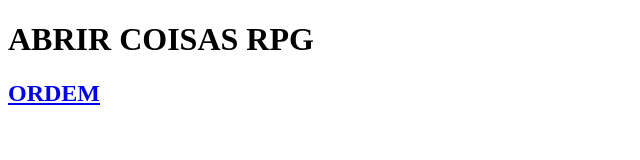
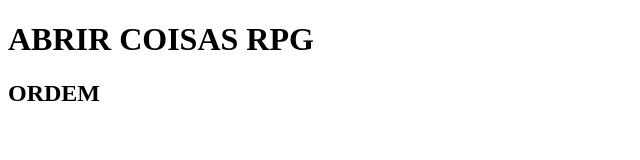
Before and after one commit to joseafonso14/cursinho-de-HTML, a plain HTML site: page html-css/RPG/PRG1/index.html in a window 1280 px wide. Shown: the whole page, without its empty margins (0-640 px from the left). Drawn offline with Linux system fonts and the light colour scheme.

Commit message:
Update index.html

```diff
--- a/html-css/RPG/PRG1/index.html
+++ b/html-css/RPG/PRG1/index.html
@@ -8,6 +8,6 @@
 </head>
 <body>
     <h1>ABRIR COISAS RPG</h1>
-    <h2><a href="https://open.spotify.com/track/5o8aG4IV0XYSjNU8DG0H4q?si=f81da6ff8eac41e8, file:///C:/Users/josea/OneDrive/%C3%81rea%20de%20Trabalho/Livro%20de%20Regras%20OP.pdf">ORDEM</a></h2>
+    <h2>ORDEM</h2>
 </body>
 </html>
```
